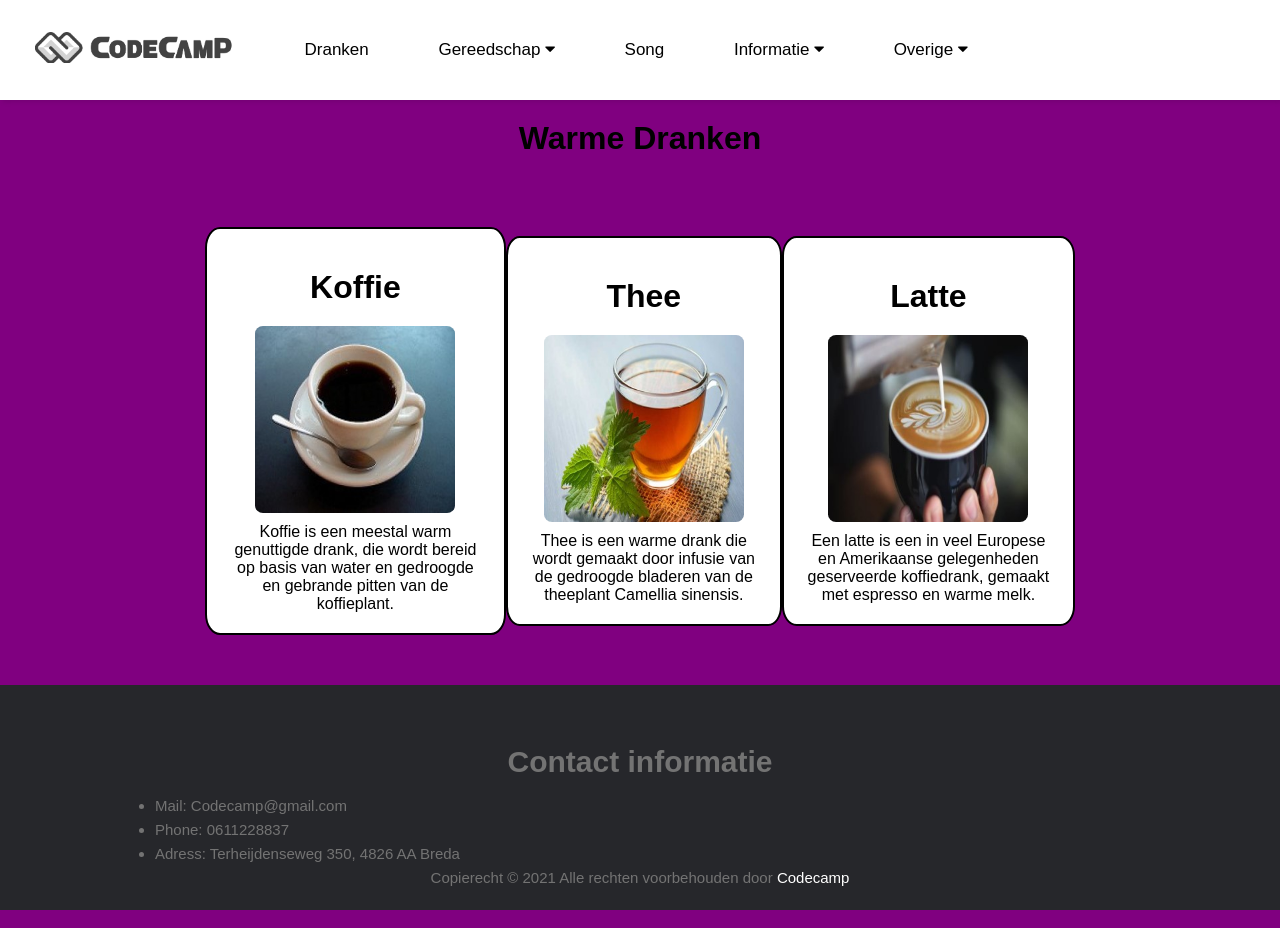
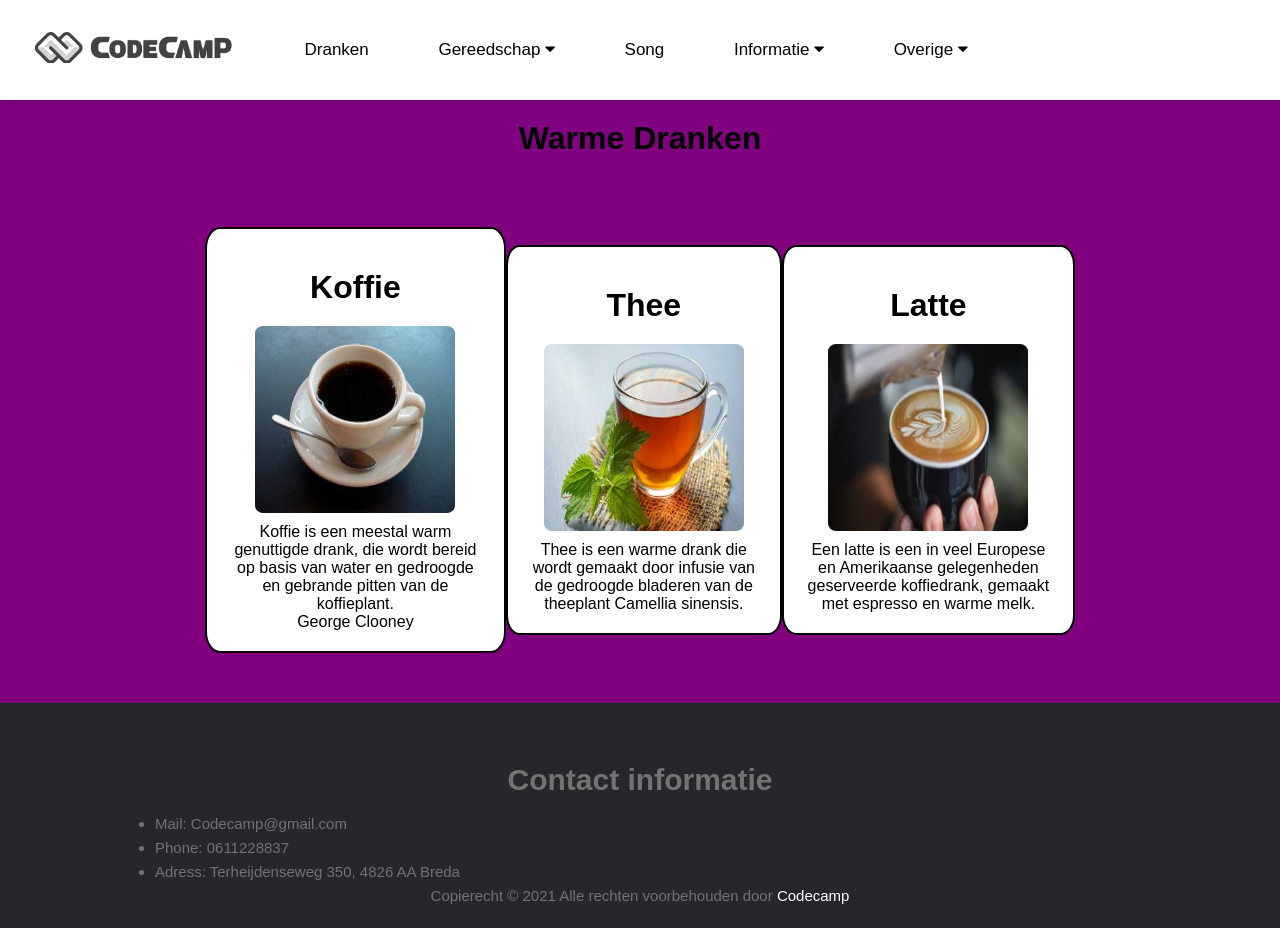
Before and after one commit to ibrahimhillowle/C2-CodeCamp, a PHP site: page /1schoolmap/Warmedrank.php in a window 1280 px wide. Run offline with PHP 8.4, Linux system fonts and the light colour scheme; data that the repository does not hold is empty; some libraries are stand-ins or nearby versions.

Commit message:
fix #29
onder koffie door kunnen kliken naar george clooney

```diff
--- a/Warmedrank.php
+++ b/Warmedrank.php
@@ -27,6 +27,7 @@ p {text-align: center;}
             <img src="img/koffie.jpg" alt="Koffie">
             </div>
             <p>Koffie is een meestal warm genuttigde drank, die wordt bereid op basis van water en gedroogde en gebrande pitten van de koffieplant.</p>
+            <a href="georgeclooney.php">George Clooney</a>
         </div>
         <div class="WarmeDranken-2">
             <h1>
--- a/css/main.css
+++ b/css/main.css
@@ -332,6 +332,8 @@ box-shadow: 26px 10px 15px -3px rgba(0,0,0,0.1);
 .WarmeDranken, a{
   text-decoration: none;
   color: black;
+  text-align: center;
+
 }
 
 .WarmeDranken-1 img{
```
